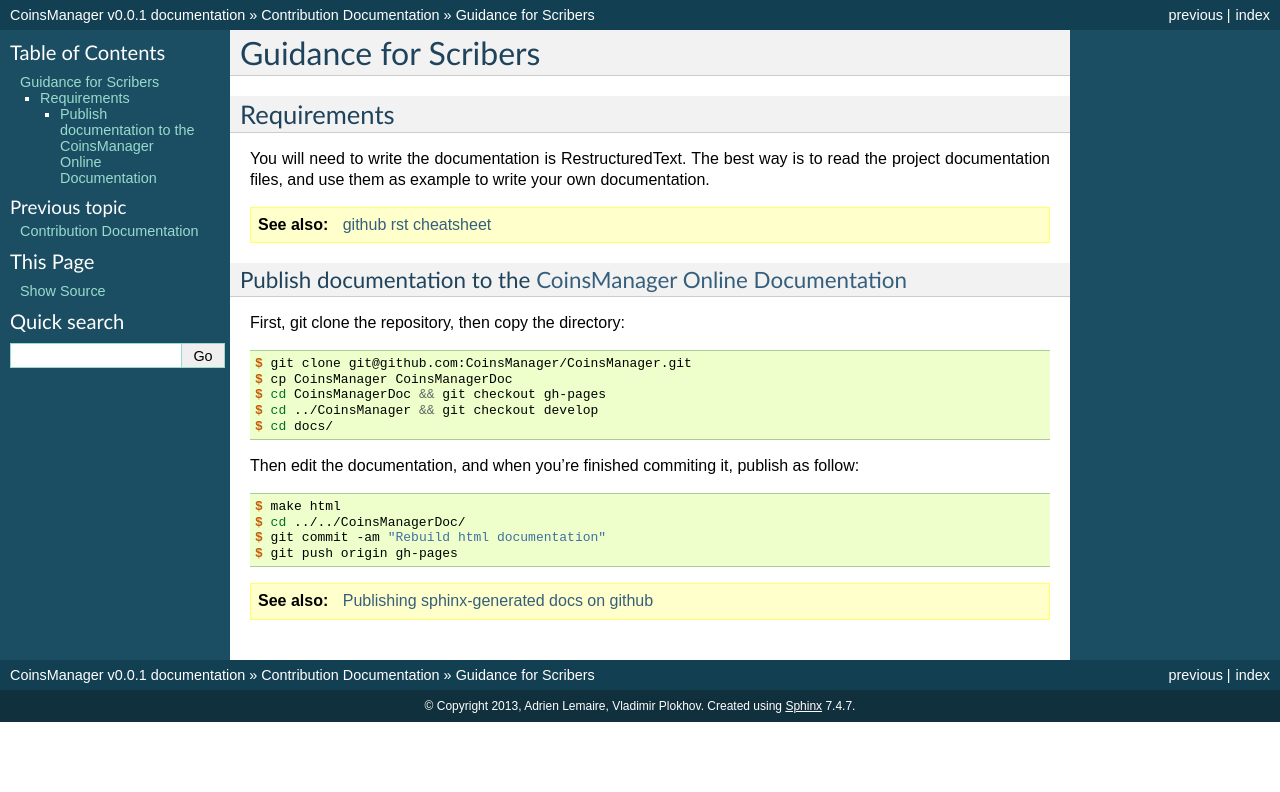
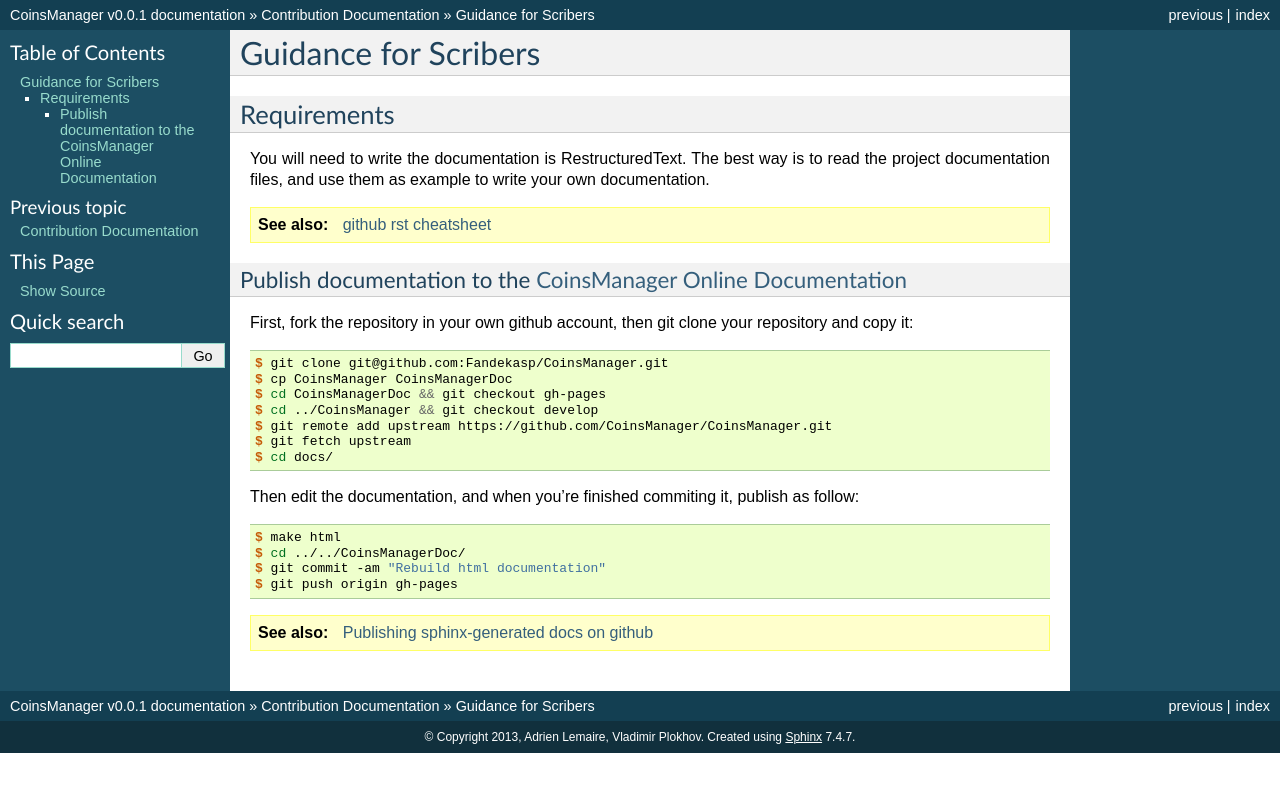
Before and after one commit to CoinsManager/CoinsManager, a Sphinx documentation site: the page built from docs/Contributions/1_documentation.rst, in a window 1280 px wide. Shown: the top 792 px of the page. Built offline with Sphinx 7.4.7, drawn with Linux system fonts in a browser that asks for light colours; formulas are drawn with MathJax 3.

Commit message:
update doc with steps to fork and add remote upstream

```diff
--- a/docs/Contributions/1_documentation.rst
+++ b/docs/Contributions/1_documentation.rst
@@ -19,14 +19,17 @@
 
 __ _online-doc
 
-First, git clone the repository, then copy the directory:
+First, fork the repository in your own github account, then git clone your
+repository and copy it:
 
 .. code-block:: console
 
-    $ git clone git@github.com:CoinsManager/CoinsManager.git
+    $ git clone git@github.com:Fandekasp/CoinsManager.git
     $ cp CoinsManager CoinsManagerDoc
     $ cd CoinsManagerDoc && git checkout gh-pages
     $ cd ../CoinsManager && git checkout develop
+    $ git remote add upstream https://github.com/CoinsManager/CoinsManager.git
+    $ git fetch upstream
     $ cd docs/
 
 Then edit the documentation, and when you're finished commiting it, publish as
```
